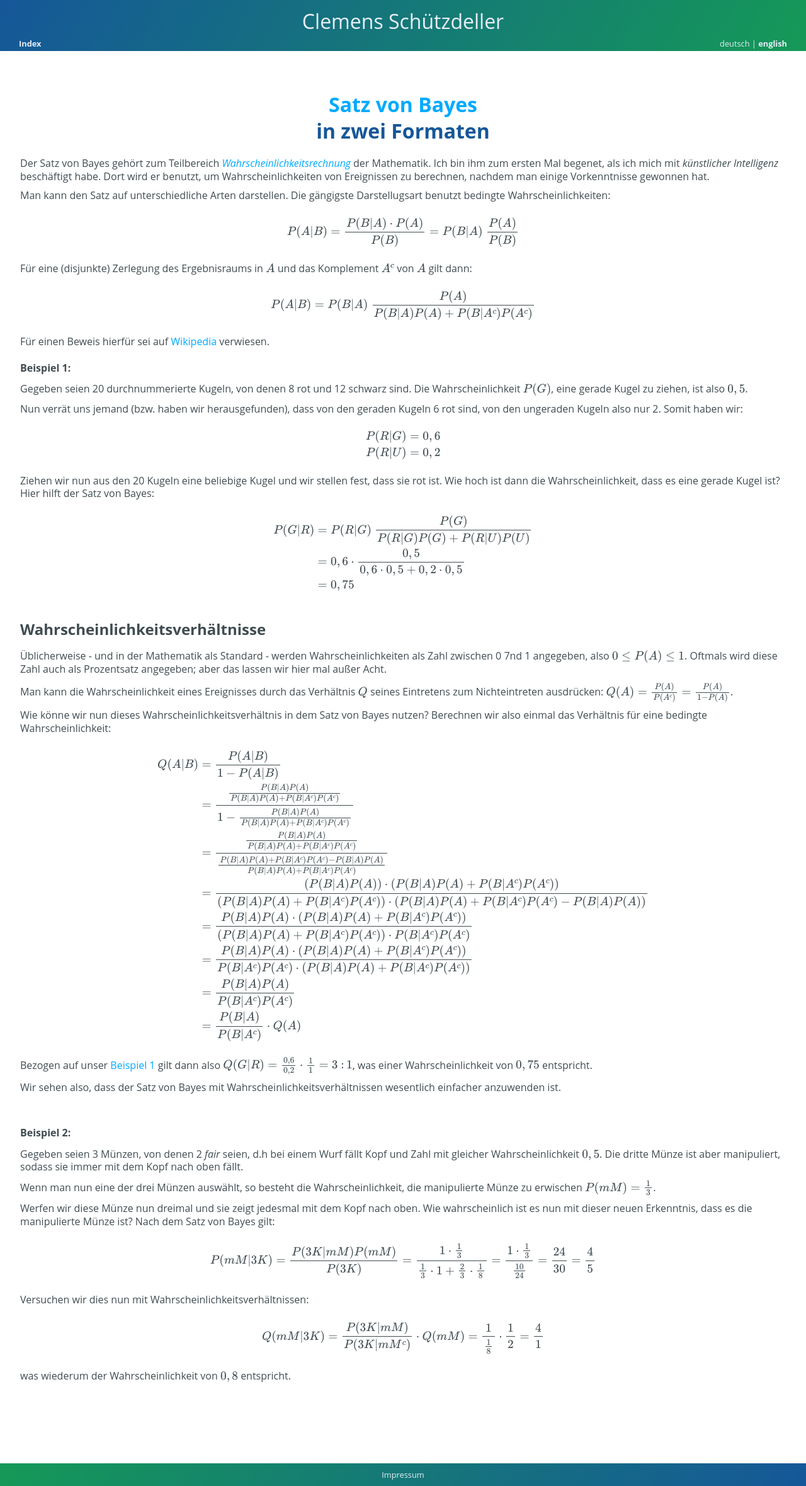
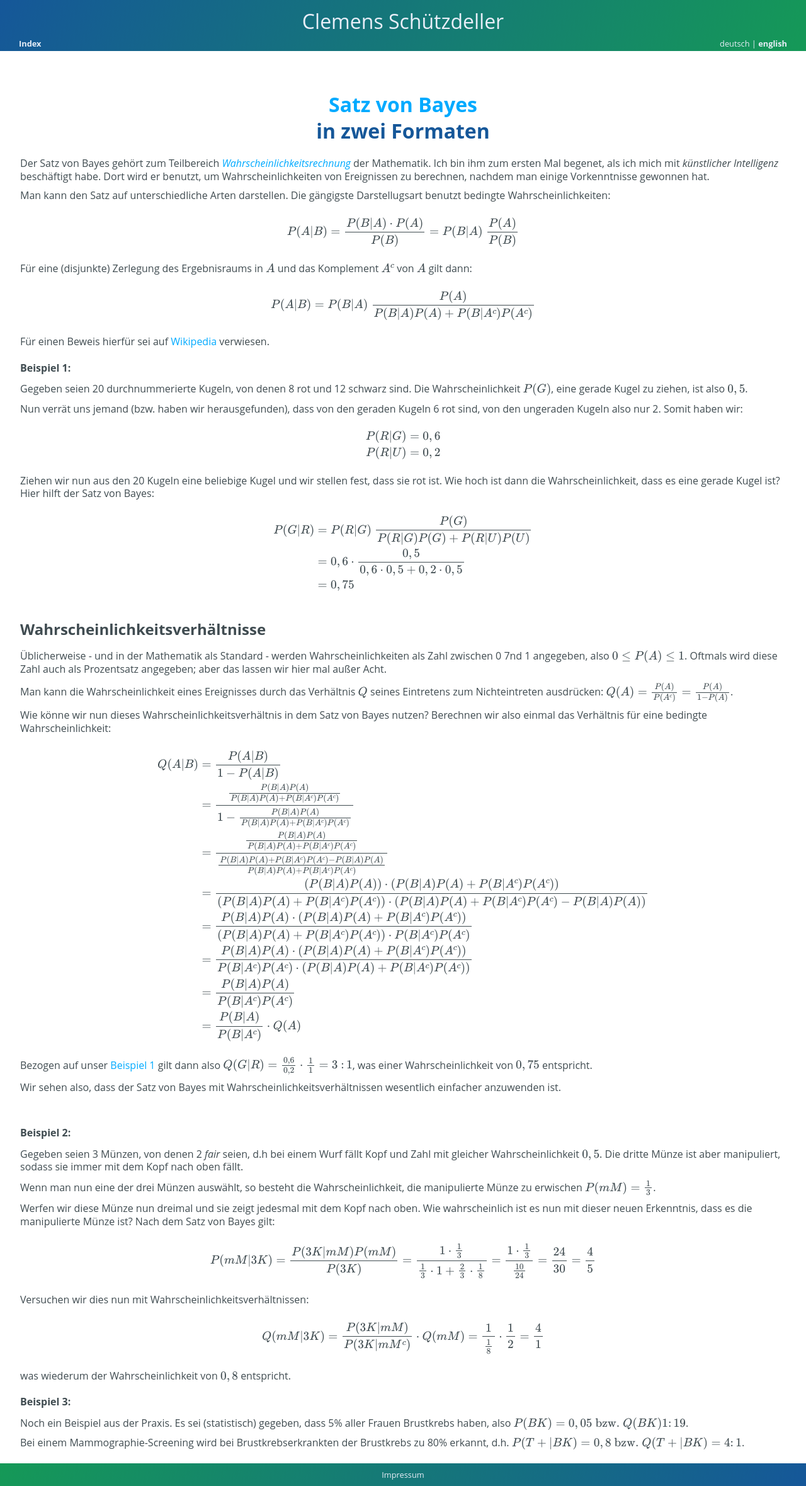
Before and after one commit to cs-LA/home, a Jekyll site: the page built from Wahrscheinlichkeitsrechnung/Bayes.md, in a window 1280 px wide. Shown: the whole page at 63% size. Built offline with Jekyll 4.4.1, drawn with Linux system fonts in a browser that asks for light colours; our own code applies the rules of GitHub Pages for plain Markdown files.

Commit message:
Update Bayes.md

```diff
--- a/Wahrscheinlichkeitsrechnung/Bayes.md
+++ b/Wahrscheinlichkeitsrechnung/Bayes.md
@@ -83,3 +83,9 @@ Versuchen wir dies nun mit Wahrscheinlichkeitsverhältnissen:
 $$Q(mM \vert 3K) = \frac{P(3K \vert mM)}{P(3K \vert mM^c)} \cdot Q(mM) = \frac{1}{\frac{1}{8}} \cdot \frac{1}{2} = \frac{4}{1}$$
 
 was wiederum der Wahrscheinlichkeit von $0,8$ entspricht.
+
+##### Beispiel 3:
+
+Noch ein Beispiel aus der Praxis. Es sei (statistisch) gegeben, dass 5% aller Frauen Brustkrebs haben, also $P(BK) = 0,05 \text{ bzw. } Q(BK) 1 \colon 19$.
+
+Bei einem Mammographie-Screening wird bei Brustkrebserkrankten der Brustkrebs zu 80% erkannt, d.h. $P(T+ \vert BK) = 0,8 \text{ bzw. } Q(T+ \vert BK) = 4 \colon 1$.
```
